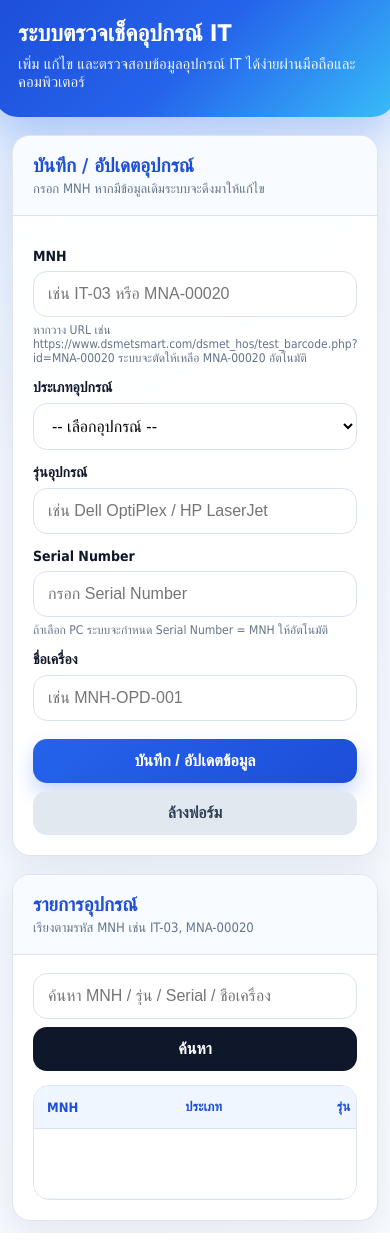
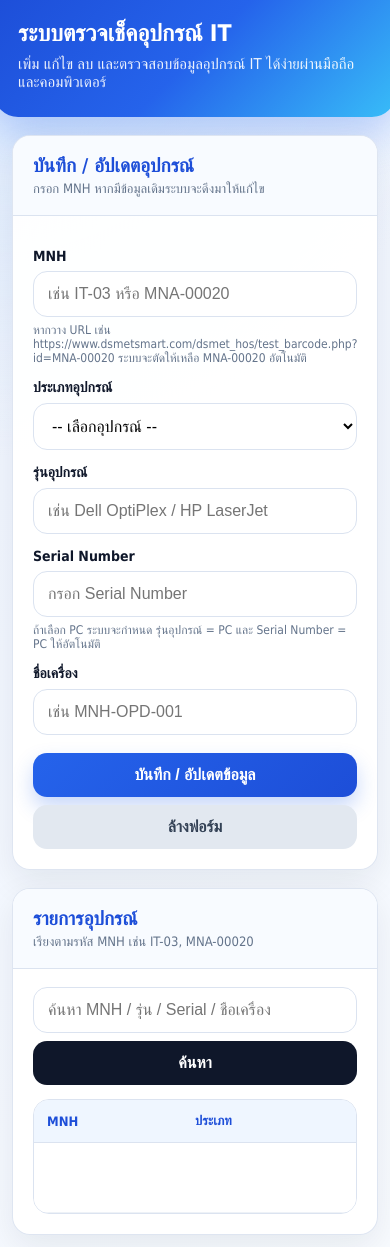
Before and after one commit to muangnaraiit/WepApp, a Flask app: page / in a window 390 px wide. Run offline with Flask 3, Linux system fonts and the light colour scheme; data that the repository does not hold is empty; some libraries are stand-ins or nearby versions.

Commit message:
Add files via upload

```diff
--- a/app.py
+++ b/app.py
@@ -22,7 +22,6 @@ def clean_mnh(value):
     value = unquote(str(value).strip())
 
     prefix = "https://www.dsmetsmart.com/dsmet_hos/test_barcode.php?id="
-
     if value.lower().startswith(prefix.lower()):
         value = value[len(prefix):]
 
@@ -34,19 +33,21 @@ def clean_mnh(value):
     return value
 
 
+ORDER_SQL = """
+    ORDER BY
+        REGEXP_REPLACE(UPPER(mnh), '[0-9]', '', 'g'),
+        NULLIF(REGEXP_REPLACE(mnh, '[^0-9]', '', 'g'), '')::INTEGER,
+        mnh
+"""
+
+
 @app.route("/")
 def home():
-    search = clean_mnh(request.args.get("search", "").strip()) or request.args.get("search", "").strip()
+    search_raw = request.args.get("search", "").strip()
+    search = clean_mnh(search_raw) or search_raw
 
     conn = get_db()
     cur = conn.cursor(cursor_factory=RealDictCursor)
-
-    order_sql = """
-        ORDER BY
-            REGEXP_REPLACE(UPPER(mnh), '[0-9]', '', 'g'),
-            NULLIF(REGEXP_REPLACE(mnh, '[^0-9]', '', 'g'), '')::INTEGER,
-            mnh
-    """
 
     if search:
         keyword = f"%{search}%"
@@ -58,13 +59,13 @@ def home():
                OR model ILIKE %s
                OR serial_number ILIKE %s
                OR computer_name ILIKE %s
-            {order_sql}
+            {ORDER_SQL}
         """, (keyword, keyword, keyword, keyword, keyword))
     else:
         cur.execute(f"""
             SELECT *
             FROM devices
-            {order_sql}
+            {ORDER_SQL}
         """)
 
     rows = cur.fetchall()
@@ -106,7 +107,7 @@ def api_device(mnh):
     conn.close()
 
     if row:
-        return jsonify({"found": True, "data": row})
+        return jsonify({"found": True, "data": dict(row)})
 
     return jsonify({"found": False})
 
@@ -123,7 +124,8 @@ def save():
         return "MNH ไม่ถูกต้อง กรุณากรอกใหม่", 400
 
     if device_type == "PC":
-        serial_number = mnh
+        model = "PC"
+        serial_number = "PC"
 
     conn = get_db()
     cur = conn.cursor()
@@ -158,5 +160,19 @@ def save():
     return redirect(f"/?search={mnh}")
 
 
+@app.route("/delete/<int:id>", methods=["POST"])
+def delete_device(id):
+    conn = get_db()
+    cur = conn.cursor()
+
+    cur.execute("DELETE FROM devices WHERE id = %s", (id,))
+
+    conn.commit()
+    cur.close()
+    conn.close()
+
+    return redirect("/")
+
+
 if __name__ == "__main__":
     app.run(host="0.0.0.0", port=5000)
--- a/templates/index.html
+++ b/templates/index.html
@@ -14,6 +14,9 @@
             --text: #0f172a;
             --muted: #64748b;
             --border: #dbe3f0;
+            --danger: #ef4444;
+            --warning: #f59e0b;
+            --success: #16a34a;
         }
 
         * {
@@ -203,7 +221,7 @@
 
         table {
             width: 100%;
-            min-width: 840px;
+            min-width: 900px;
             border-collapse: collapse;
             background: white;
         }
@@ -293,7 +333,7 @@
 
     <section class="hero">
         <h1>ระบบตรวจเช็คอุปกรณ์ IT</h1>
-        <p>เพิ่ม แก้ไข และตรวจสอบข้อมูลอุปกรณ์ IT ได้ง่ายผ่านมือถือและคอมพิวเตอร์</p>
+        <p>เพิ่ม แก้ไข ลบ และตรวจสอบข้อมูลอุปกรณ์ IT ได้ง่ายผ่านมือถือและคอมพิวเตอร์</p>
     </section>
 
     <div class="layout">
@@ -338,7 +378,7 @@
 
                     <label>Serial Number</label>
                     <input type="text" name="serial_number" id="serial_number" placeholder="กรอก Serial Number">
-                    <div class="hint">ถ้าเลือก PC ระบบจะกำหนด Serial Number = MNH ให้อัตโนมัติ</div>
+                    <div class="hint">ถ้าเลือก PC ระบบจะกำหนด รุ่นอุปกรณ์ = PC และ Serial Number = PC ให้อัตโนมัติ</div>
 
                     <label>ชื่อเครื่อง</label>
                     <input type="text" name="computer_name" id="computer_name" placeholder="เช่น MNH-OPD-001">
@@ -357,7 +397,7 @@
             </div>
 
             <div class="card-body">
-                <form method="get" action="/" class="search-row">
+                <form method="get" action="/" class="search-row" id="searchForm">
                     <input type="text" name="search" value="{{ search }}" placeholder="ค้นหา MNH / รุ่น / Serial / ชื่อเครื่อง">
                     <button type="submit" class="btn-search">ค้นหา</button>
                 </form>
@@ -383,12 +423,24 @@
                                 <td>{{ row.serial_number or '-' }}</td>
                                 <td>{{ row.computer_name or '-' }}</td>
                                 <td>
+                                    <div class="action-cell">
                                         <button
                                             type="button"
                                             class="btn-edit"
                                             onclick='editDevice({{ row|tojson }})'>
                                             แก้ไข
                                         </button>
+
+                                        <form
+                                            method="post"
+                                            action="/delete/{{ row.id }}"
+                                            class="delete-form"
+                                            onsubmit="return confirm('ยืนยันการลบข้อมูล {{ row.mnh }} ?');">
+                                            <button type="submit" class="btn-delete">
+                                                ลบ
+                                            </button>
+                                        </form>
+                                    </div>
                                 </td>
                             </tr>
                             {% else %}
@@ -436,13 +488,16 @@
         return value;
     }
 
-    function syncSerialNumber() {
+    function syncPCFields() {
         mnhInput.value = cleanMNH(mnhInput.value);
 
         if (deviceType.value === "PC") {
-            serialInput.value = mnhInput.value;
+            modelInput.value = "PC";
+            serialInput.value = "PC";
+            modelInput.readOnly = true;
             serialInput.readOnly = true;
         } else {
+            modelInput.readOnly = false;
             serialInput.readOnly = false;
         }
     }
@@ -484,7 +539,7 @@
                 statusBox.innerText = "ไม่พบข้อมูลเดิม สามารถเพิ่มข้อมูลใหม่ได้";
             }
 
-            syncSerialNumber();
+            syncPCFields();
         } catch (e) {
             statusBox.style.display = "block";
             statusBox.className = "status new";
@@ -503,7 +558,7 @@
         statusBox.className = "status found";
         statusBox.innerText = "กำลังแก้ไขข้อมูลเดิม";
 
-        syncSerialNumber();
+        syncPCFields();
 
         window.scrollTo({
             top: 0,
@@ -513,15 +568,27 @@
 
     function clearForm() {
         document.getElementById("deviceForm").reset();
+        modelInput.readOnly = false;
         serialInput.readOnly = false;
         statusBox.style.display = "none";
         mnhInput.focus();
     }
 
+    document.addEventListener("keydown", function(e) {
+        if (e.key === "Enter") {
+            const tag = e.target.tagName.toLowerCase();
+
+            if (tag === "input" || tag === "select") {
+                e.preventDefault();
+                return false;
+            }
+        }
+    });
+
     mnhInput.addEventListener("blur", loadDeviceByMNH);
     mnhInput.addEventListener("change", loadDeviceByMNH);
-    mnhInput.addEventListener("input", syncSerialNumber);
-    deviceType.addEventListener("change", syncSerialNumber);
+    mnhInput.addEventListener("input", syncPCFields);
+    deviceType.addEventListener("change", syncPCFields);
 </script>
 
 </body>
```
Also changed, not shown: other parts of templates/index.html (+38 -1 lines). Lines whose indentation alone changed are shown as unchanged.
